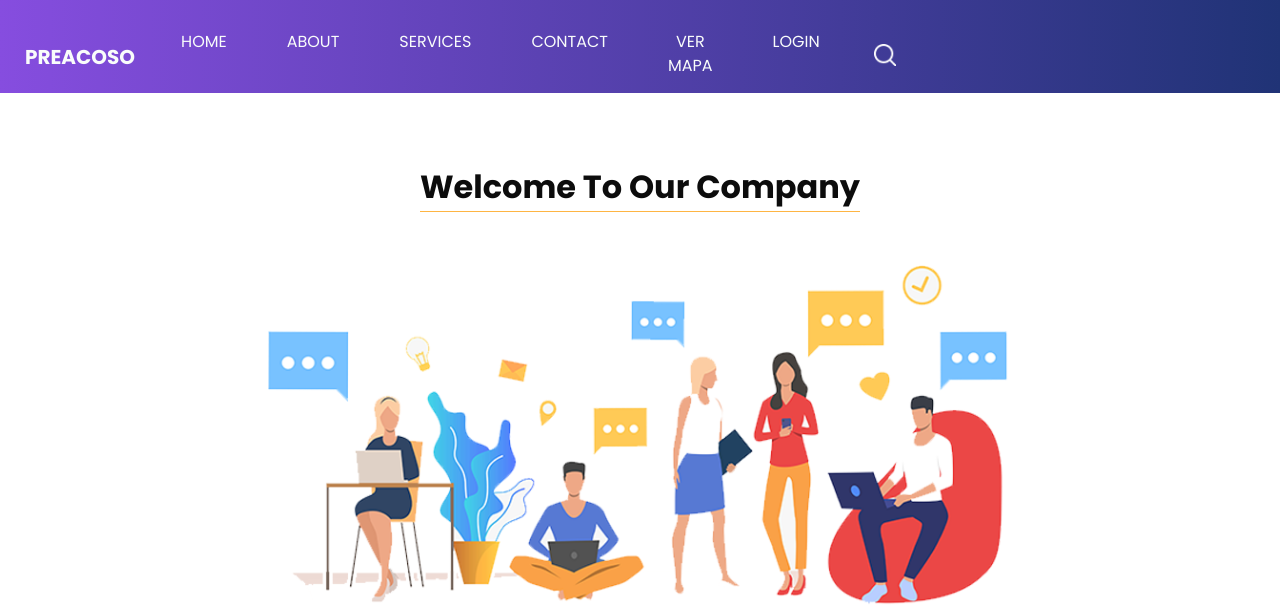
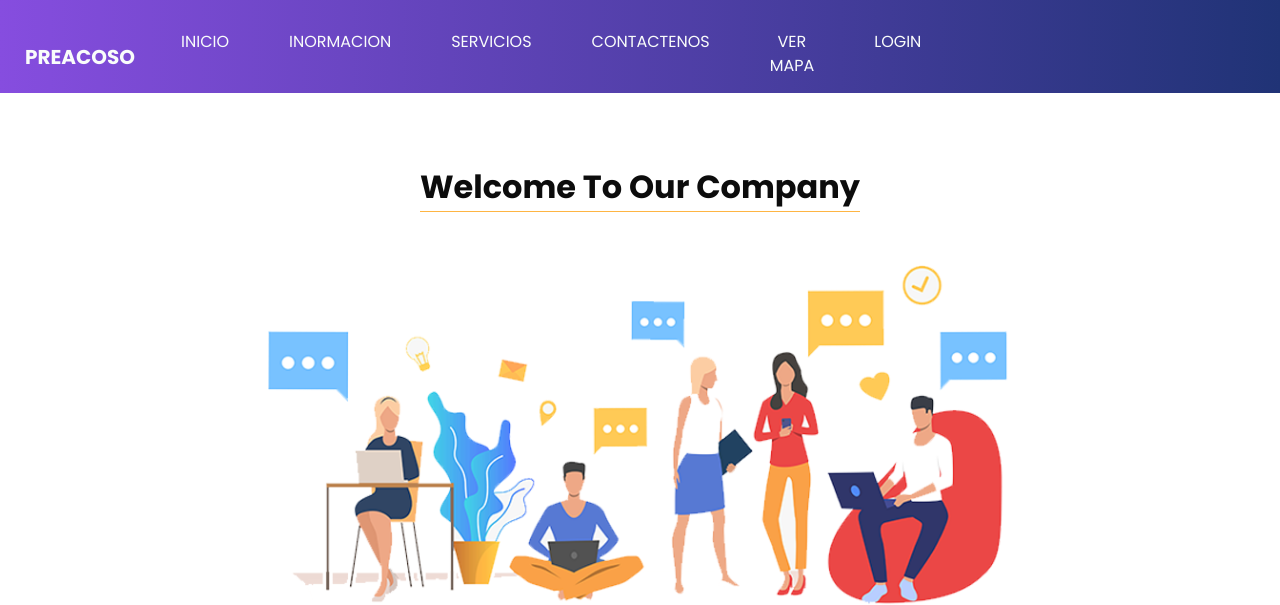
Before and after one commit to DiomarMTS/PreAcoso, a PHP site: page /webInformativaFinal/pages/about.php in a window 1280 px wide. Shown: the top 605 px of the page. Run offline with PHP 8.4, Linux system fonts and the light colour scheme; some libraries are stand-ins or nearby versions.

Commit message:
traduccion

```diff
--- a/includes/header.php
+++ b/includes/header.php
@@ -56,16 +56,16 @@ session_start();
                                 <div class="d-flex  flex-column flex-lg-row align-items-center">
                                     <ul class="navbar-nav  ">
                                         <li class="nav-item active">
-                                            <a class="nav-link" href="../index.php">Home <span class="sr-only">(current)</span></a>
+                                            <a class="nav-link" href="../index.php">Inicio <span class="sr-only">(current)</span></a>
                                         </li>
                                         <li class="nav-item">
-                                            <a class="nav-link" href="about.php">About </a>
+                                            <a class="nav-link" href="about.php">Inormacion </a>
                                         </li>
                                         <li class="nav-item">
-                                            <a class="nav-link" href="service.php">Services </a>
+                                            <a class="nav-link" href="service.php">Servicios </a>
                                         </li>
                                         <li class="nav-item">
-                                            <a class="nav-link" href="contact.php">Contact</a>
+                                            <a class="nav-link" href="contact.php">Contactenos</a>
                                         </li>
                                         <li class="nav-item">
                                             <a class="nav-link" href="maps.php">Ver Mapa</a>
@@ -88,9 +88,6 @@ session_start();
                                             </li>
                                         <?php endif; ?>
                                     </ul>
-                                    <form class="form-inline my-2 my-lg-0 ml-0 ml-lg-4 mb-3 mb-lg-0">
-                                        <button class="btn  my-2 my-sm-0 nav_search-btn" type="submit"></button>
-                                    </form>
                                 </div>
                             </div>
                         </nav>
--- a/pages/login.php
+++ b/pages/login.php
@@ -27,7 +27,7 @@ if ($_SERVER['REQUEST_METHOD'] == 'POST') {
                 $_SESSION['username'] = $firstname;
                 $_SESSION['first'] = $firstName;
                 $_SESSION['last'] = $lastName;
-                header("Location: ../admin/index.php");
+                header("Location: ../index.php");
                 exit;
             } else {
                 echo "<script>
```
Also changed, not shown: index.php (+4 -7 lines).
